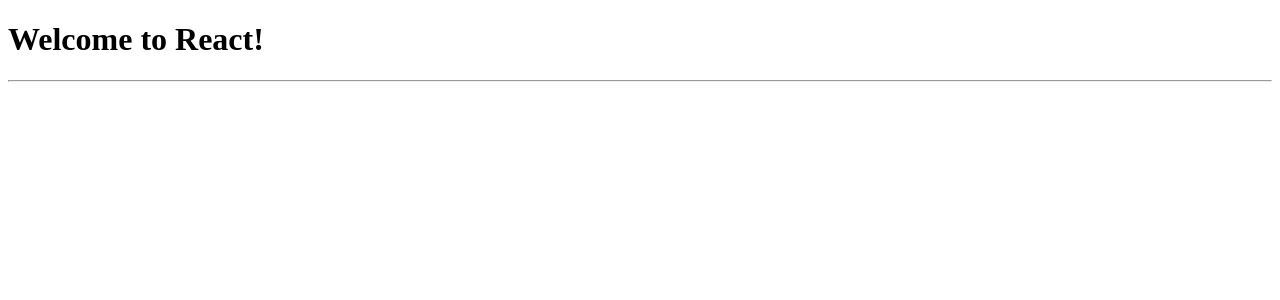
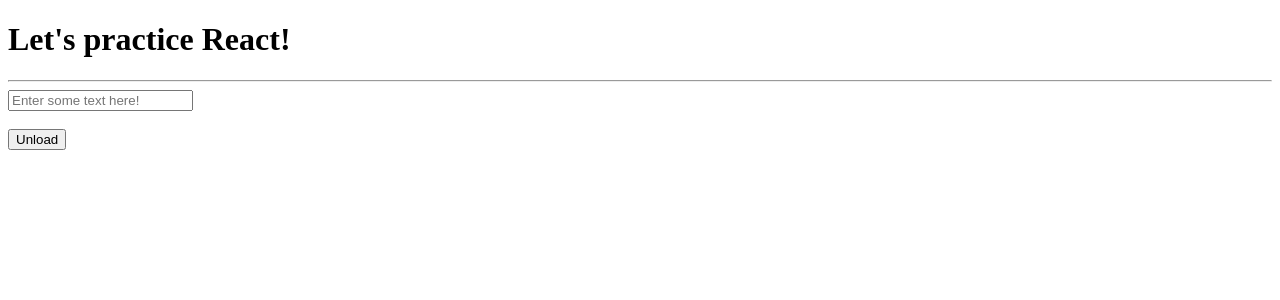
Before and after one commit to thelastjet/react_lifecycle_methods, a React (Create React App) app: page / in a window 1280 px wide. Shown: the top 300 px of the page. Built offline with nearby package versions, Linux system fonts and the light colour scheme.

Commit message:
completed exercise

```diff
--- a/src/App.jsx
+++ b/src/App.jsx
@@ -3,15 +3,50 @@ import React, { Component } from "react";
 class App extends Component {
   constructor(props) {
     super(props);
+
+    //initialize state
+    this.state = { text: "Let's practice React!", hasLoaded: false };
+    //bind methods to this
+    this.handleInput = this.handleInput.bind(this);
+    this.handleClick = this.handleClick.bind(this);
+  }
+
+  handleInput (e) {
+    this.setState({ text: e.target.value })
+  }
+
+  handleClick () {
+    this.setState({ hasLoaded: !this.state.hasLoaded })
+  }
+  //sets hasLoaded to true so I get my first return in render()
+  componentDidMount () {
+    this.setState({ hasLoaded: true })
   }
 
   render() {
-    return (
-      <div>
-        <h1>Welcome to React!</h1>
-        <hr />
-      </div>
-    );
+    if (this.state.hasLoaded) {
+      return (
+        <div>
+          <h1>{this.state.text}</h1>
+          <hr />
+          <input
+            type="text"
+            placeholder="Enter some text here!"
+            onChange={this.handleInput} />
+          <br />
+          <br />
+          <button onClick={this.handleClick}>Unload</button>
+        </div>
+      )
+    } else {
+      return (
+            <div>
+              <h1>...loading</h1>
+              <br />
+              <button onClick={this.handleClick}>Load</button>
+            </div>
+      )
+    }
   }
 }
 
```
Also changed, not shown: 2 other files (tests, documents, lock files or other folders).
